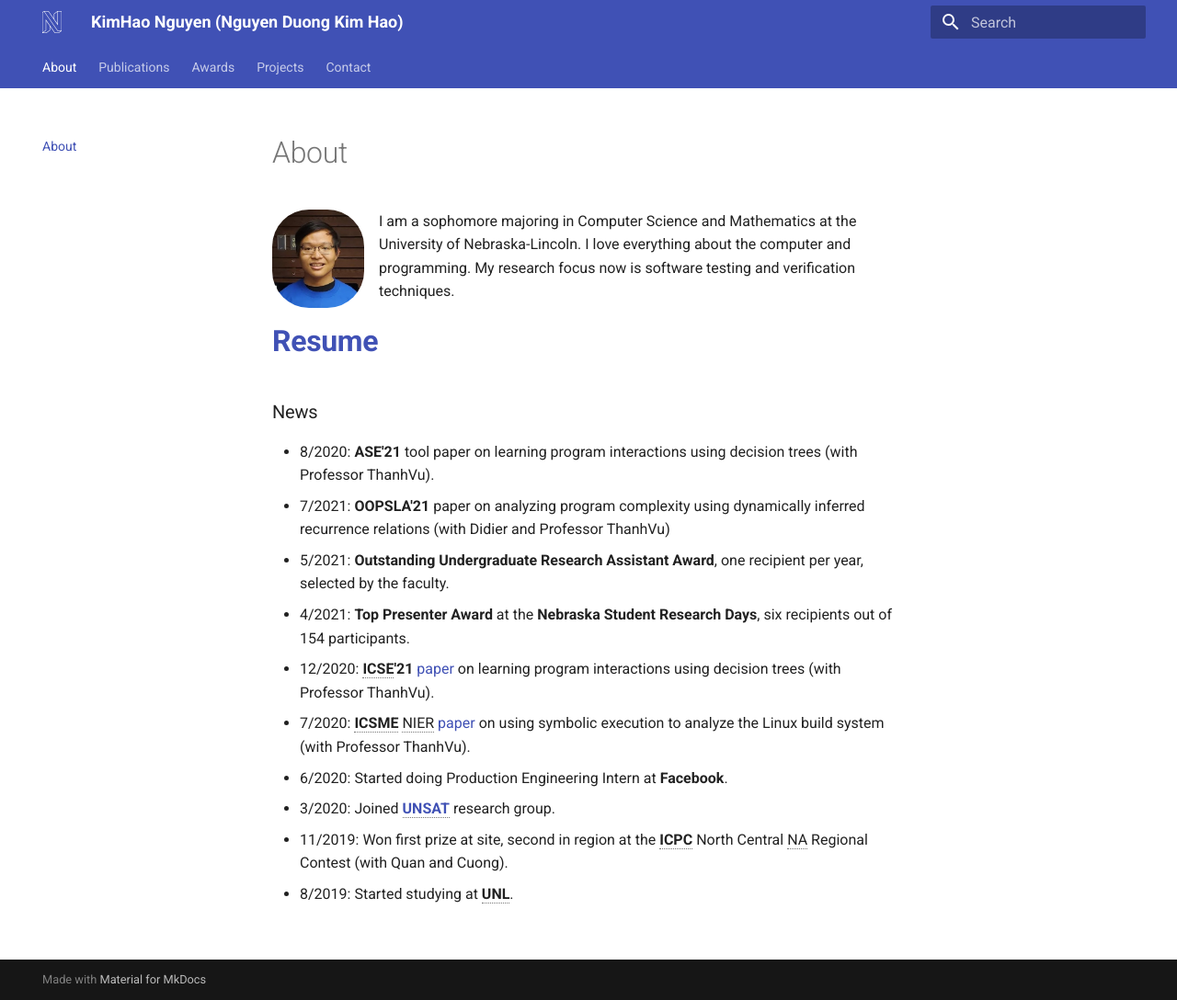
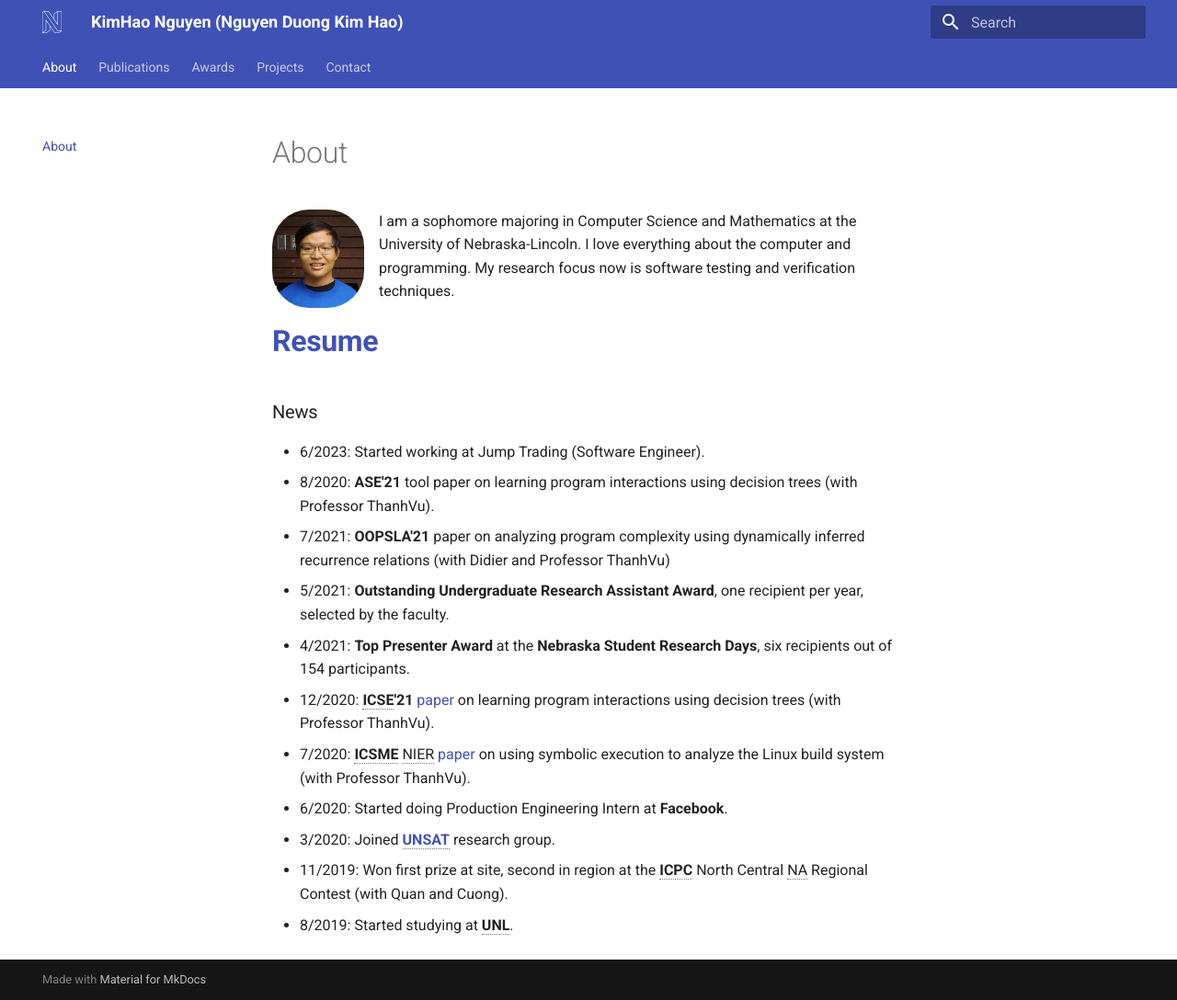
Before and after one commit to ndkimhao/ndkimhao.github.io, an MkDocs documentation site: the page built from docs/index.md, in a window 1280 px wide and 1088 px high. Shown: the whole window at 92% size. Built offline with MkDocs 1.6.1 and Material for MkDocs 9.7.7, drawn with Linux system fonts in a browser that asks for light colours.

Commit message:
Add 2025 CV

```diff
--- a/docs/index.md
+++ b/docs/index.md
@@ -8,9 +8,10 @@
 
 <div style="clear:both"></div>
 
-# **[Resume](resume/2022_short_cv.pdf){target=_blank}**
+# **[Resume](resume/2025_short_cv.pdf){target=_blank}**
 
 ### News
+- 6/2023: Started working at Jump Trading (Software Engineer).
 - 8/2020: **ASE'21** tool paper on learning program interactions using decision trees (with Professor ThanhVu).
 - 7/2021: **OOPSLA'21** paper on analyzing program complexity using dynamically inferred recurrence relations (with Didier and Professor ThanhVu)
 - 5/2021: **Outstanding Undergraduate Research Assistant Award**, one recipient per year, selected by the faculty.
```
Also changed, not shown: 1 other file.
